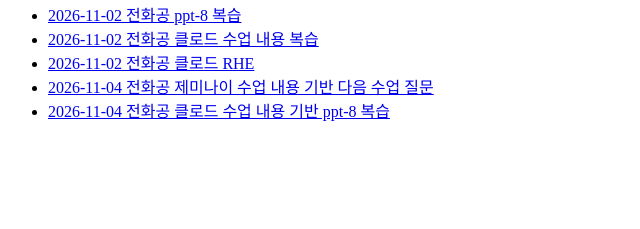
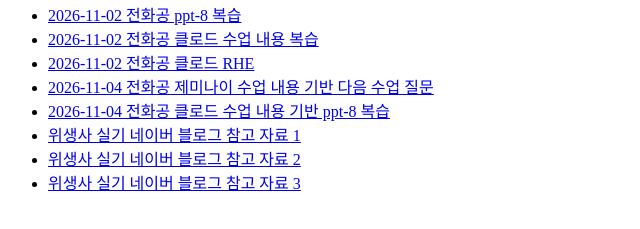
Before and after one commit to yonseirowingteam/rowing, a plain HTML site: page class.html in a window 1280 px wide. Shown: the part 87-316 px from the top of the page, without its empty margins (0-640 px from the left). Drawn offline with Linux system fonts and the light colour scheme.

Commit message:
Update class.html

```diff
--- a/class.html
+++ b/class.html
@@ -13,6 +13,11 @@
         <li><a href="notes/11-02-claude-RHE.html">2026-11-02 전화공 클로드 RHE</a></li>
         <li><a href="notes/11-04-wed.html">2026-11-04 전화공 제미나이 수업 내용 기반 다음 수업 질문</a></li>
         <li><a href="notes/11-4-claude.html">2026-11-04 전화공 클로드 수업 내용 기반 ppt-8 복습</a></li>
+
+        <!-- 외부 참고 링크 (새 탭에서 열림) -->
+        <li><a href="https://m.blog.naver.com/septemberchoiyj0920/222933071636" target="_blank" rel="noopener noreferrer">위생사 실기 네이버 블로그 참고 자료 1</a></li>
+        <li><a href="https://m.blog.naver.com/septemberchoiyj0920/222933758175?recommendTrackingCode=2" target="_blank" rel="noopener noreferrer">위생사 실기 네이버 블로그 참고 자료 2</a></li>
+        <li><a href="https://m.blog.naver.com/septemberchoiyj0920/222933907231?recommendTrackingCode=2" target="_blank" rel="noopener noreferrer">위생사 실기 네이버 블로그 참고 자료 3</a></li>
     </ul>
 </body>
 </html>
```
